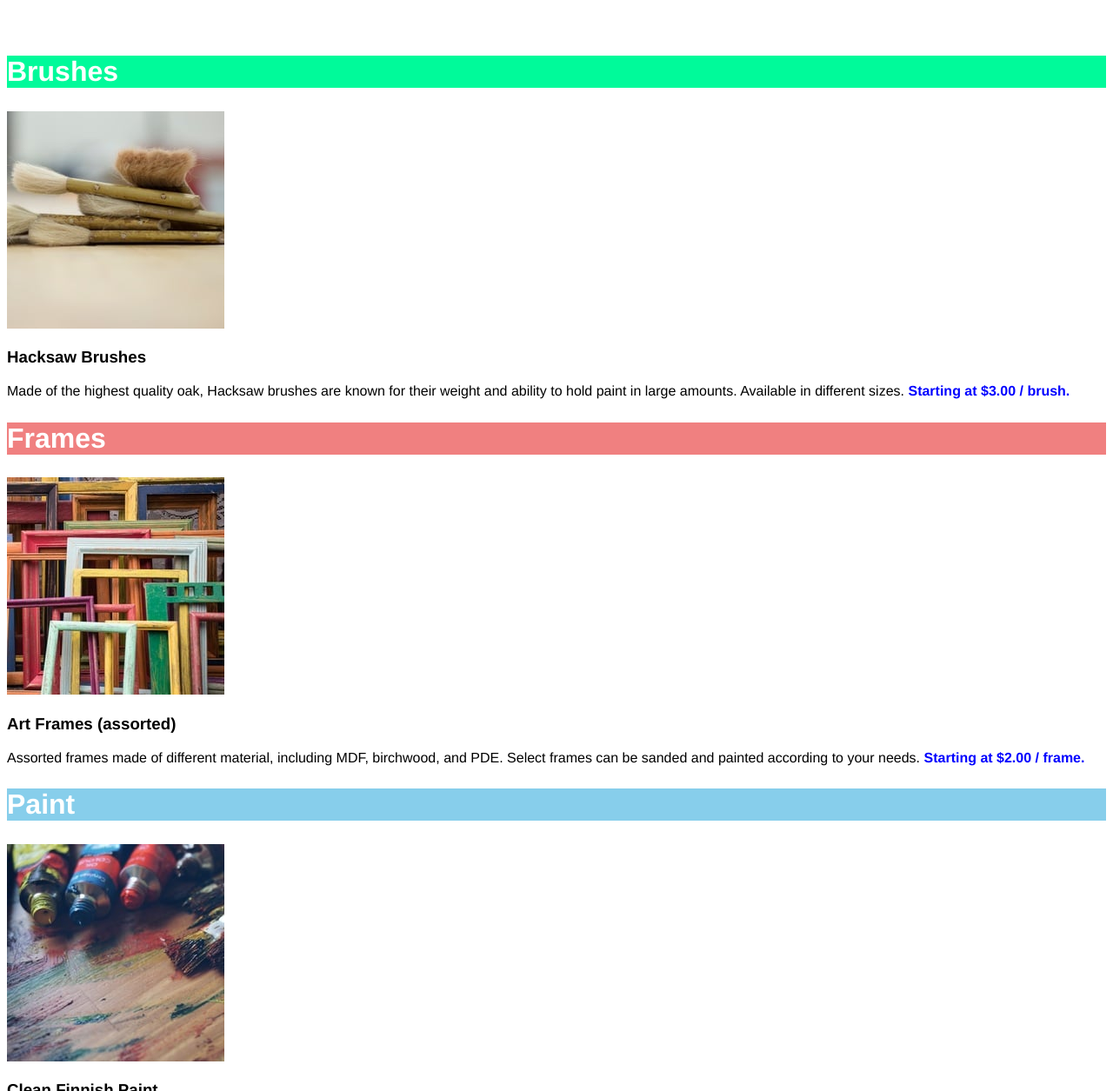
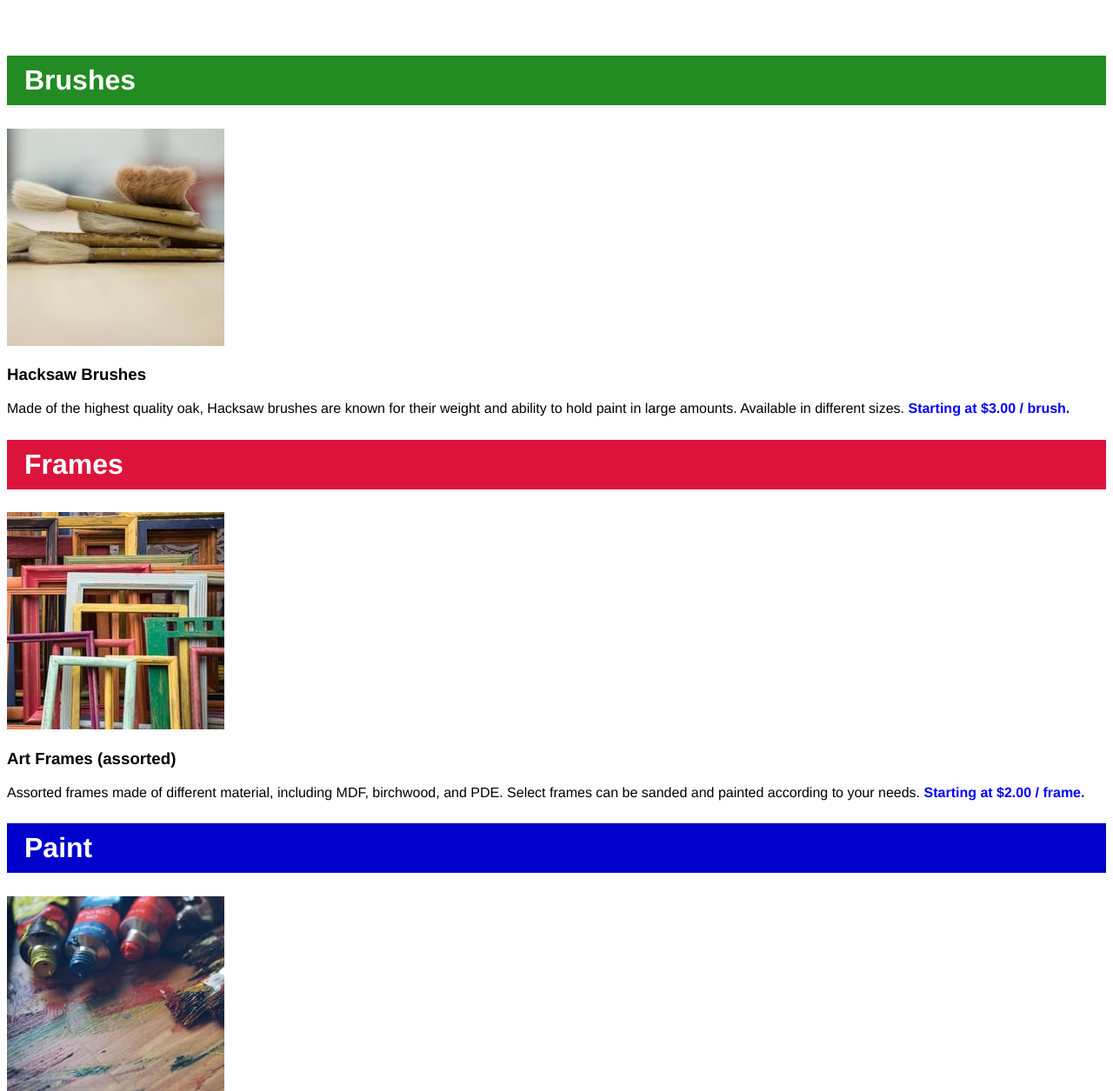
Before and after one commit to Abhijit105/codecademy--dasmoto-s-arts-and-crafts, a plain HTML site: page index.html in a window 1280 px wide. Shown: the part 185-1440 px from the top of the page at 87% size. Drawn offline with Linux system fonts and the light colour scheme.

Commit message:
fix: update heading backgrounds for better visibility

```diff
--- a/style.css
+++ b/style.css
@@ -20,6 +20,7 @@
   font-size: 32px;
   font-weight: bold;
   color: white;
+  padding: 10px 20px;
 }
 
 .section-subheading {
@@ -39,13 +40,13 @@
 }
 
 .green {
-  background: mediumspringgreen;
+  background: forestgreen;
 }
 
 .red {
-  background: lightcoral;
+  background: crimson;
 }
 
 .blue {
-  background: skyblue;
+  background: mediumblue;
 }
```
